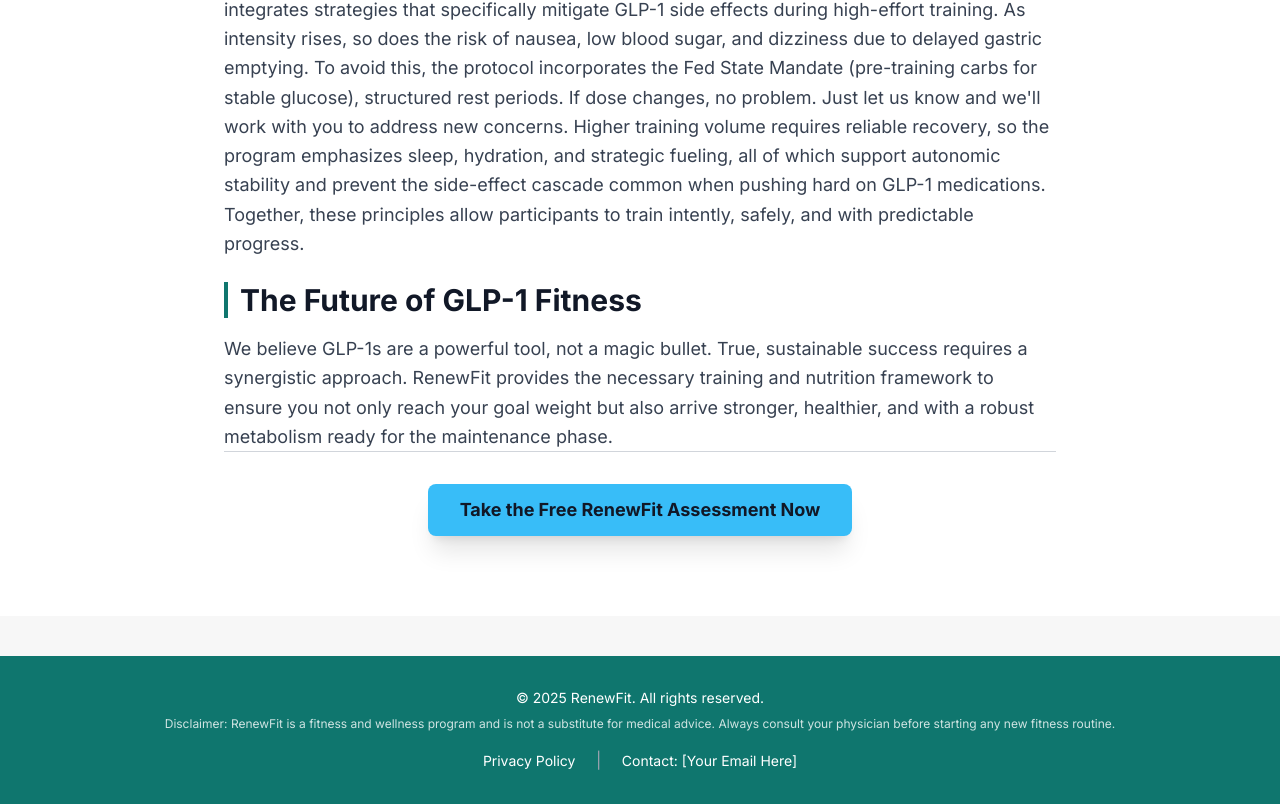
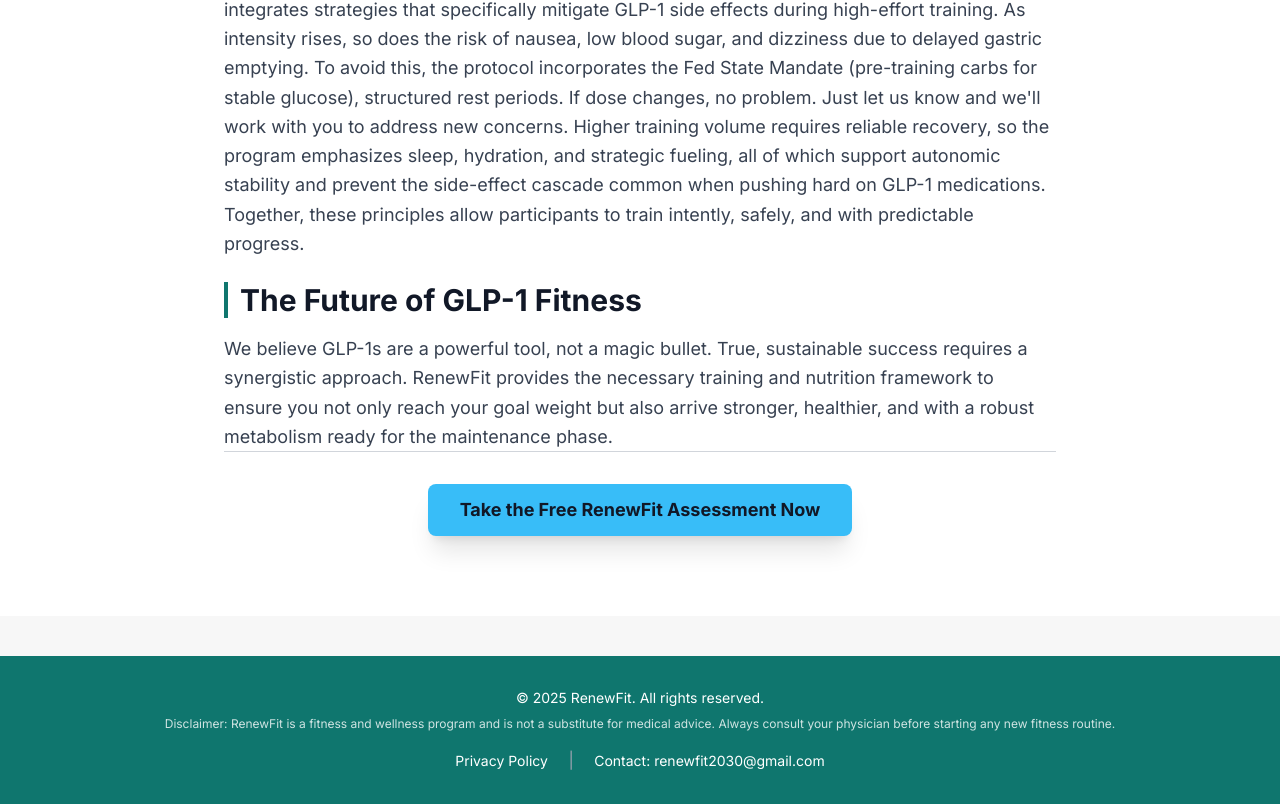
Before and after one commit to ryankarr22-cmyk/renewfit-website, a plain HTML site: page mission.html in a window 1280 px wide. Shown: the part 1116-1920 px from the top of the page. Drawn offline with nearby package versions, Linux system fonts and the light colour scheme.

Commit message:
Update mission.html

```diff
--- a/mission.html
+++ b/mission.html
@@ -93,7 +93,7 @@
             <div class="mt-4 space-x-4">
                 <a href="#" class="text-sm hover:text-gray-200">Privacy Policy</a>
                 <span class="text-gray-400">|</span>
-                <a href="#" class="text-sm hover:text-gray-200">Contact: [Your Email Here]</a>
+                <a href="#" class="text-sm hover:text-gray-200">Contact: renewfit2030@gmail.com</a>
             </div>
         </div>
     </footer>
```
